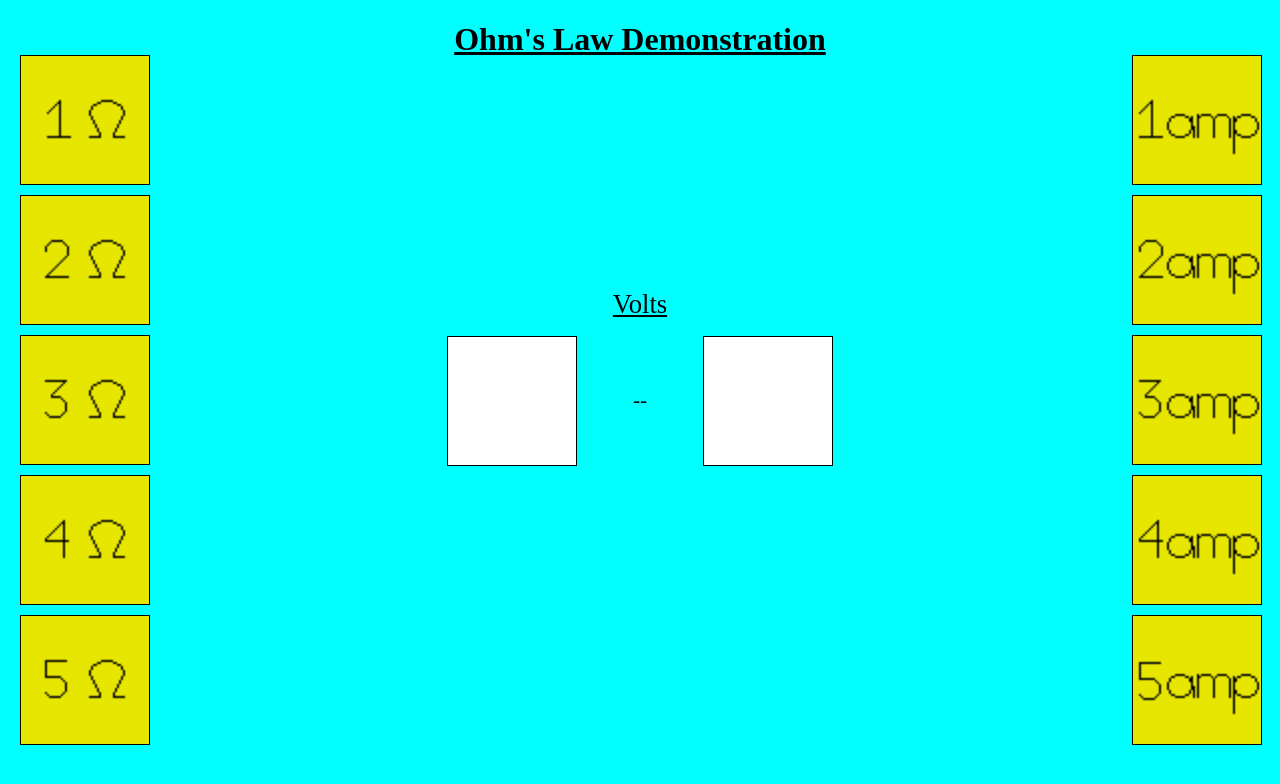
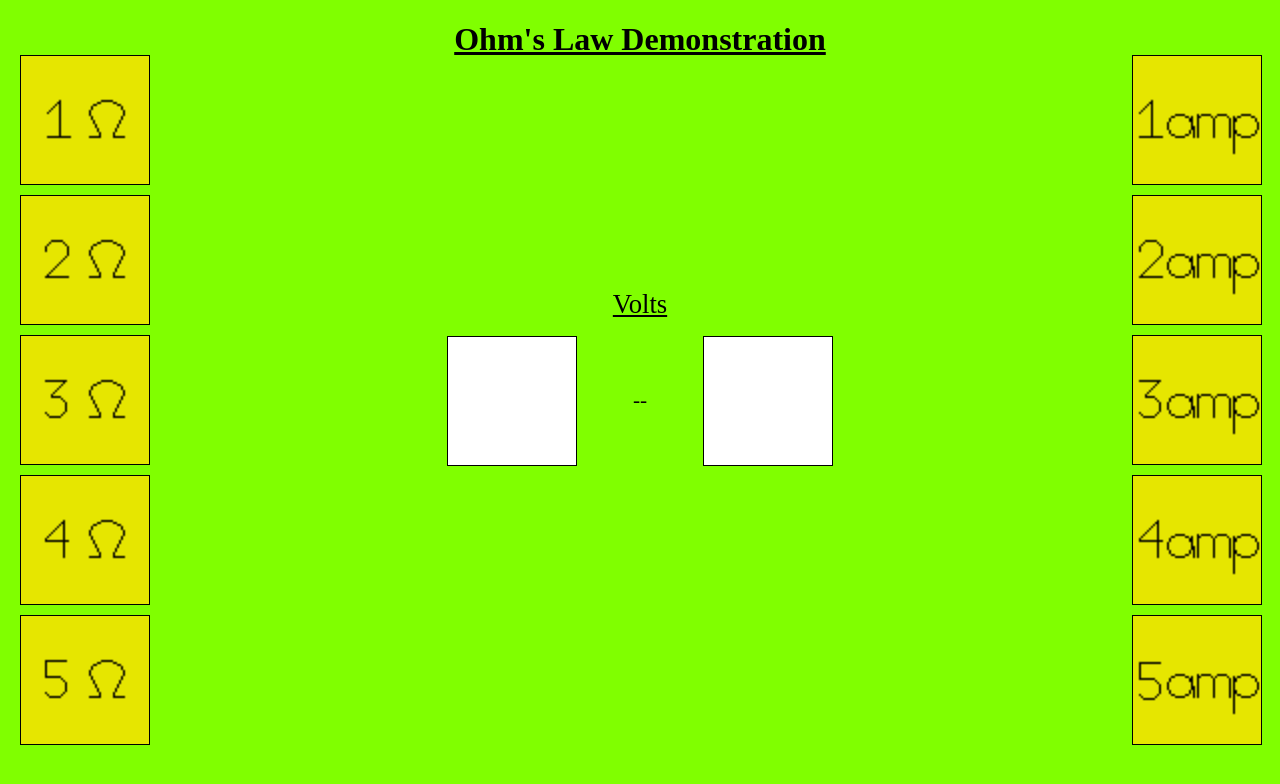
Before and after one commit to Quillbert/ohms-law, a plain HTML site: page index.html in a window 1280 px wide. Drawn offline with Linux system fonts and the light colour scheme.

Commit message:
Update index.html

```diff
--- a/index.html
+++ b/index.html
@@ -135,7 +135,7 @@
 		}
 	</script>
 </head>
-<body style="background-color: rgb(0,255,255);">
+<body style="background-color: rgb(128,255,0);">
 	<h1 style="text-align: center;"><u>Ohm's Law Demonstration</u></h1>
 	<div id="grid1" >
 		<div class="border" ondrop="drop(event, 1)" ondragover="allowDrop(event, this)" class="ohms-grid" id="1" type='ohms'>
```
